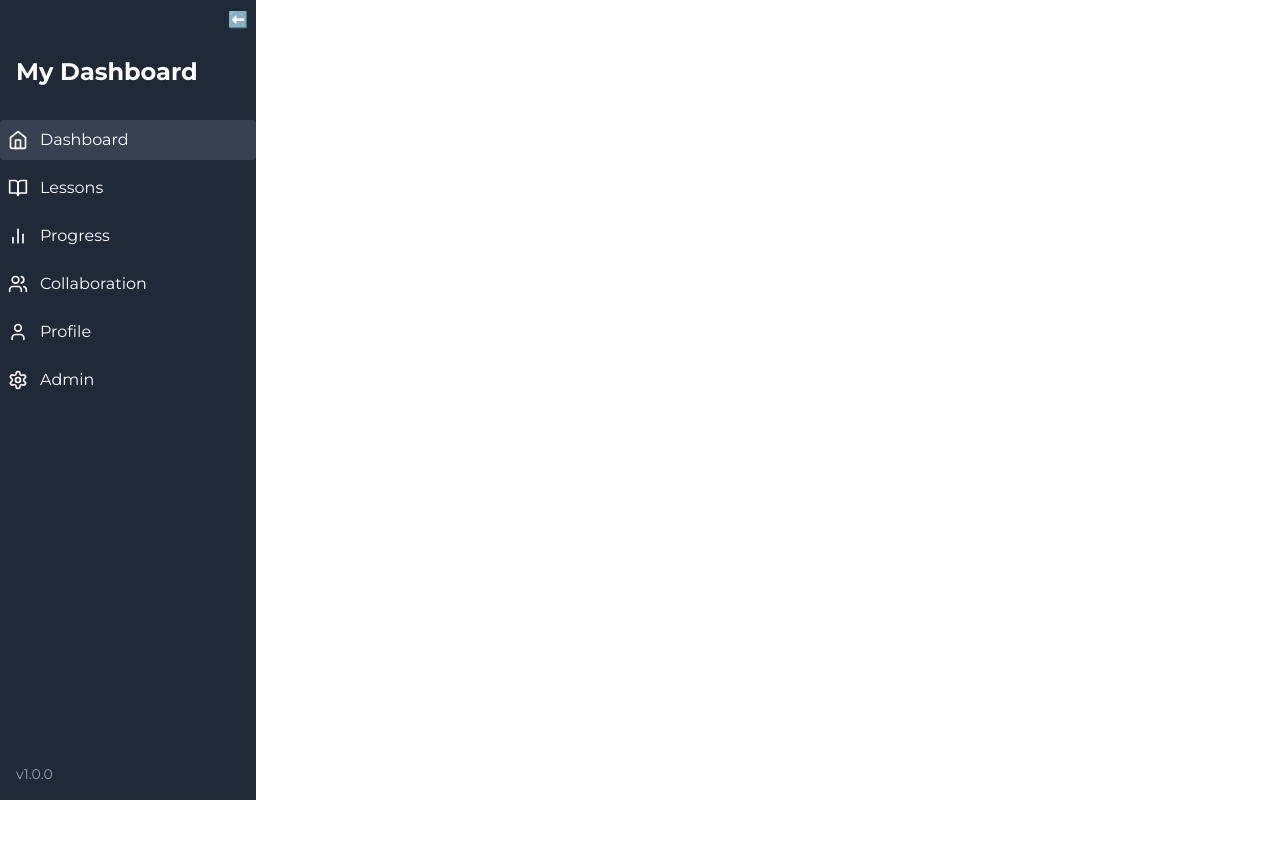
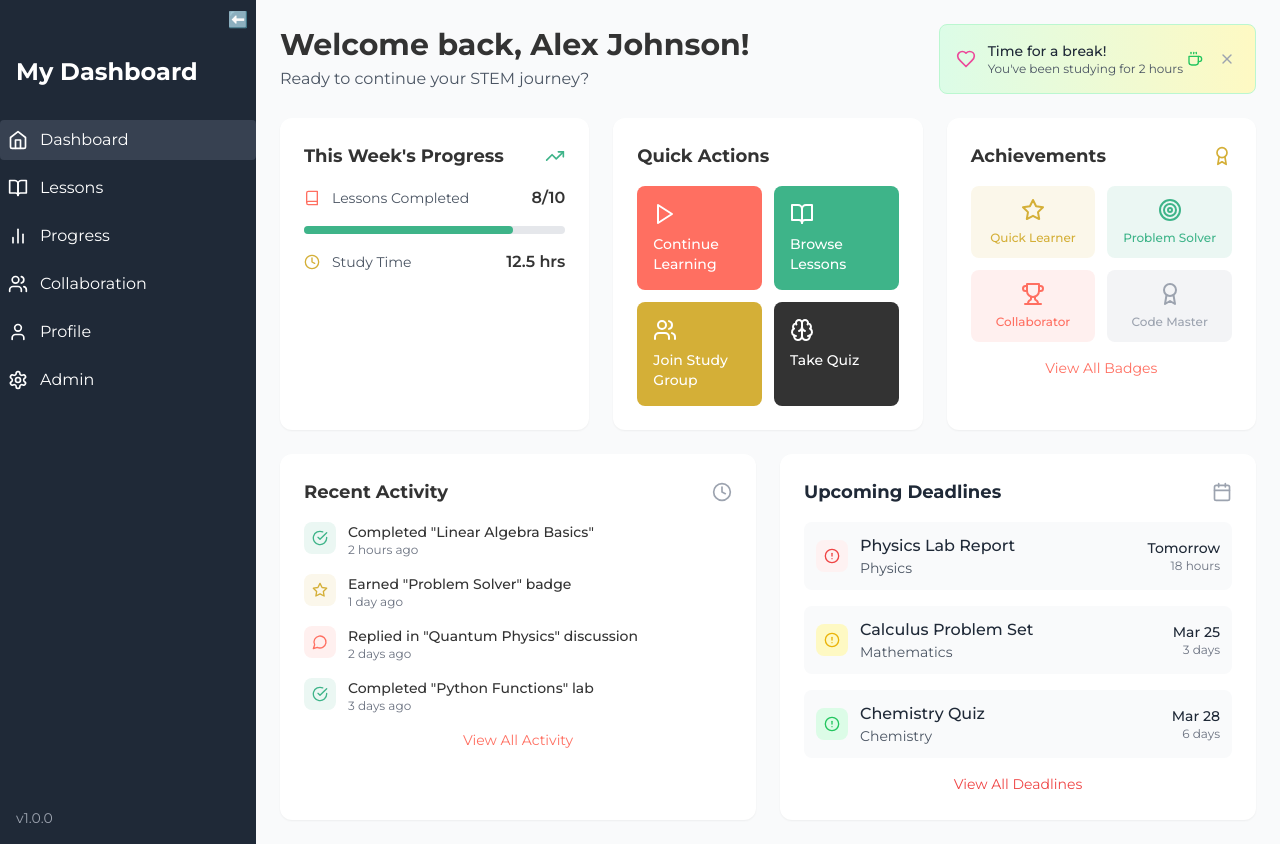
Before and after one commit to Shrivarsa/my-STEM-app, a React (Vite) app: page / in a window 1280 px wide. Before the commit the page ends 800 px from the top, so only its background shows below. Built offline with nearby package versions, Linux system fonts and the light colour scheme.

Commit message:
Fix Dashboard layout with Sidebar and Outlet

```diff
--- a/src/components/Layouts/DashboardLayout.tsx
+++ b/src/components/Layouts/DashboardLayout.tsx
@@ -1,23 +1,38 @@
-import { useState } from 'react';
-import { Link, useLocation } from 'react-router-dom';
-import { Home, BookOpen, BarChart2, Users, User, Settings } from 'lucide-react';
-const Sidebar = () => {
+import { useState } from "react";
+import { Outlet, useLocation, Link } from "react-router-dom";
+import {
+  Home,
+  BookOpen,
+  BarChart2,
+  Users,
+  User,
+  Settings,
+} from "lucide-react";
+
+const DashboardLayout = () => {
   const [collapsed, setCollapsed] = useState(false);
   const location = useLocation();
 
+  // Navigation links
   const links = [
-    { name: 'Dashboard', path: '/', icon: <Home size={20} /> },
-    { name: 'Lessons', path: '/lessons', icon: <BookOpen size={20} /> },
-    { name: 'Progress', path: '/progress', icon: <BarChart2 size={20} /> },
-    { name: 'Collaboration', path: '/collaboration', icon: <Users size={20} /> },
-    { name: 'Profile', path: '/profile', icon: <User size={20} /> },
-    { name: 'Admin', path: '/admin', icon: <Settings size={20} /> },
+    { name: "Dashboard", path: "/", icon: <Home size={20} /> },
+    { name: "Lessons", path: "/lessons", icon: <BookOpen size={20} /> },
+    { name: "Progress", path: "/progress", icon: <BarChart2 size={20} /> },
+    {
+      name: "Collaboration",
+      path: "/collaboration",
+      icon: <Users size={20} />,
+    },
+    { name: "Profile", path: "/profile", icon: <User size={20} /> },
+    { name: "Admin", path: "/admin", icon: <Settings size={20} /> },
   ];
 
   return (
+    <div className="flex min-h-screen">
+      {/* Sidebar */}
       <div
-      className={`bg-gray-800 text-white min-h-screen transition-all duration-300 ${
-        collapsed ? 'w-20' : 'w-64'
+        className={`bg-gray-800 text-white transition-all duration-300 ${
+          collapsed ? "w-20" : "w-64"
         } flex flex-col`}
       >
         {/* Toggle button */}
@@ -26,7 +41,7 @@ const Sidebar = () => {
             onClick={() => setCollapsed(!collapsed)}
             className="text-white focus:outline-none"
           >
-          {collapsed ? '➡️' : '⬅️'}
+            {collapsed ? "➡️" : "⬅️"}
           </button>
         </div>
 
@@ -41,7 +56,7 @@ const Sidebar = () => {
                 <Link
                   to={link.path}
                   className={`flex items-center p-2 hover:bg-gray-700 rounded transition-colors ${
-                  location.pathname === link.path ? 'bg-gray-700' : ''
+                    location.pathname === link.path ? "bg-gray-700" : ""
                   }`}
                 >
                   {link.icon}
@@ -55,7 +70,14 @@ const Sidebar = () => {
         {/* Footer */}
         {!collapsed && <div className="p-4 text-sm text-gray-400">v1.0.0</div>}
       </div>
+
+      {/* Main content */}
+      <main className="flex-1 p-6 bg-gray-50">
+        {/* THIS IS THE KEY: nested routes render here */}
+        <Outlet />
+      </main>
+    </div>
   );
 };
 
-export default Sidebar;
+export default DashboardLayout;
```
Lines whose indentation alone changed are shown as unchanged.
